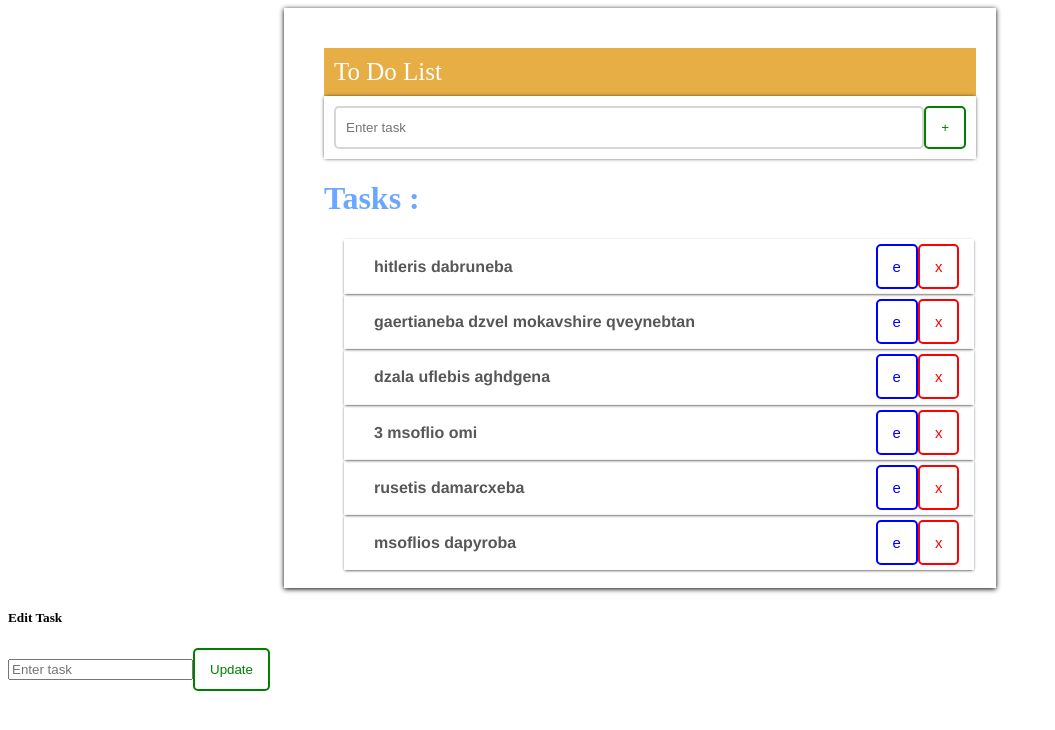
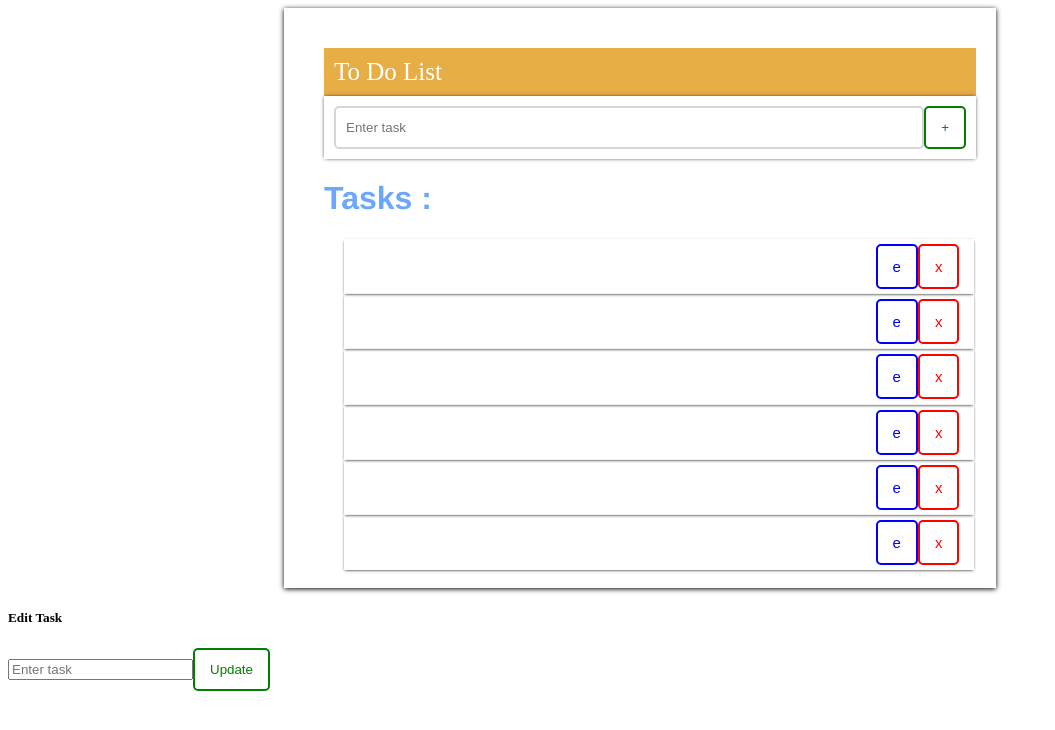
Before and after one commit to Jgarkoo/angluar, an Angular app: page / in a window 1280 px wide. Shown: the top 730 px of the page, without its empty margins (0-1055 px from the left). Built offline with nearby package versions, Linux system fonts and the light colour scheme; data requests are answered from the project's data file.

Commit message:
to do list

```diff
--- a/src/app/dashboard/dashboard.component.html
+++ b/src/app/dashboard/dashboard.component.html
@@ -6,16 +6,24 @@
         <input type="text" class="email" placeholder="Enter task" name="task" [(ngModel)]="addTaskValue">
         <button class="btn" type="button" (click)="addTask()">+</button>
     </div>
-    <h1 style=" color: rgb(108, 167, 255);">
+    <h1  style="
+    font-family: 'Franklin Gothic Medium', 'Arial Narrow', Arial, sans-serif;
+    color: rgb(108, 167, 255);"
+    >
         Tasks :
     </h1>
     <div class="cnt2" *ngFor="let task of taskArr">
         <div class="tasks">
-            <h2 style="font-size: 16px; margin-left: 15px; color: rgb(87, 87, 87); font-family: 'Franklin Gothic Medium', 'Arial Narrow', Arial, sans-serif;">
+            <h2 style="
+            font-size: 16px;
+            margin-left: 15px;
+            color: rgb(255, 255, 255);
+            font-family: 'Franklin Gothic Medium', 'Arial Narrow', Arial, sans-serif;"
+            >
                 {{task.task_name}}
             </h2>
             <div>
-                <button class="btn2" type="button" data-bs-toggle="modal" data-bs-target="#exampleModal" routerLink="./edit" routerLinkActive="active">
+                <button class="btn2" type="button" routerLinkActive="active" (click)="call()">
                     e
                 </button>
                 <button class="btn3" (click)="deleteTask(task)">
@@ -25,3 +33,13 @@
         </div>
     </div>
 </div>
+
+<div *ngIf="showEdittor">
+    <h1 style=" font-family: 'Franklin Gothic Medium', 'Arial Narrow', Arial, sans-serif;">
+        Change Task
+    </h1>
+    <input type="text" id="chng-task" placeholder="Change task" name="task" [(ngModel)]="editTaskValue">
+    <button class="btn4" (click)="editTask()">
+        update
+    </button>
+</div>
```
